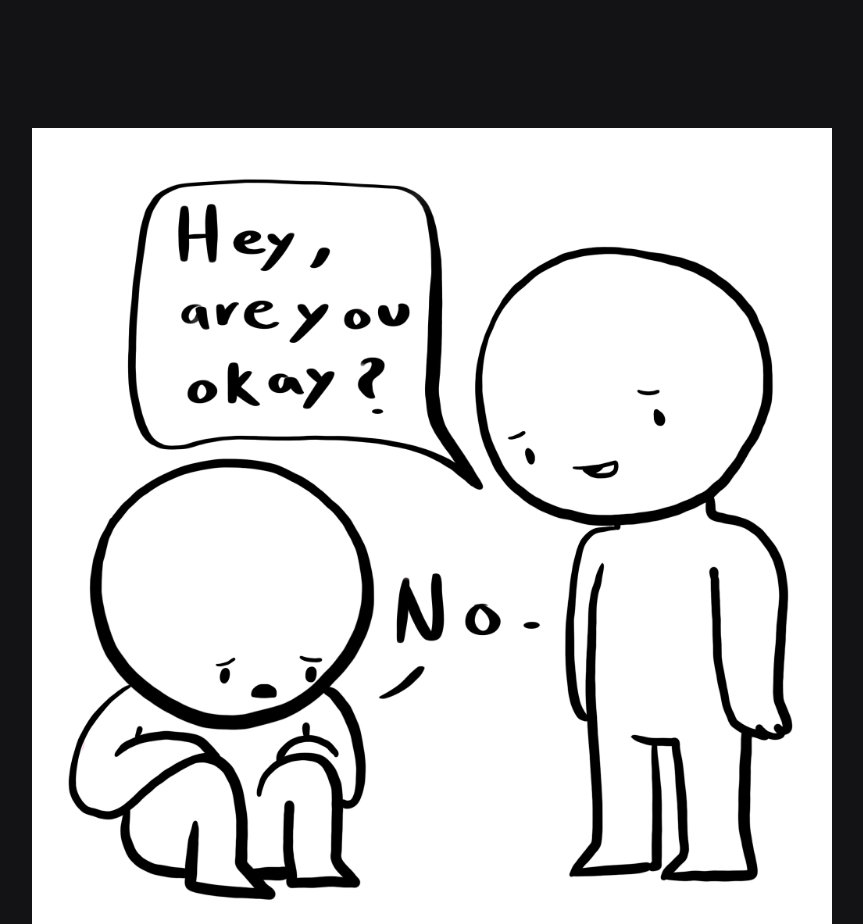
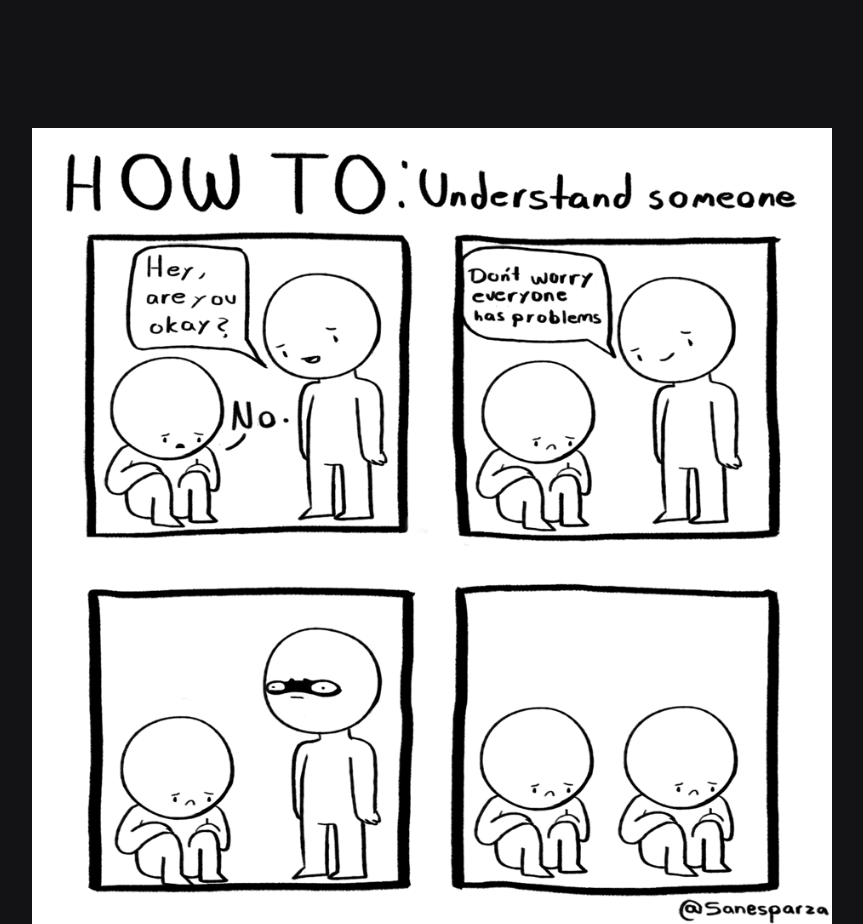
Before and after one commit to buka3018/buka3018.github.io, a plain HTML site: page how_to/index.html in a window 1280 px wide. Shown: the part 880-1804 px from the top of the page, without its empty margins (208-1071 px from the left). Drawn offline with Linux system fonts and the light colour scheme.

Commit message:
Update index.html

```diff
--- a/how_to/index.html
+++ b/how_to/index.html
@@ -16,6 +16,7 @@
         <img id="frame-1-img" src="img/1.png">
         <img id="frame-1-text1" src="img/11.png">
         <img id="frame-1-text2" src="img/12.png">
+        <img id="frame-1-text2" src="img/storyboard.png">
     </div>
     <!-- Second Frame -->
     <div id="frame-2" class="frame-2-container">
```
